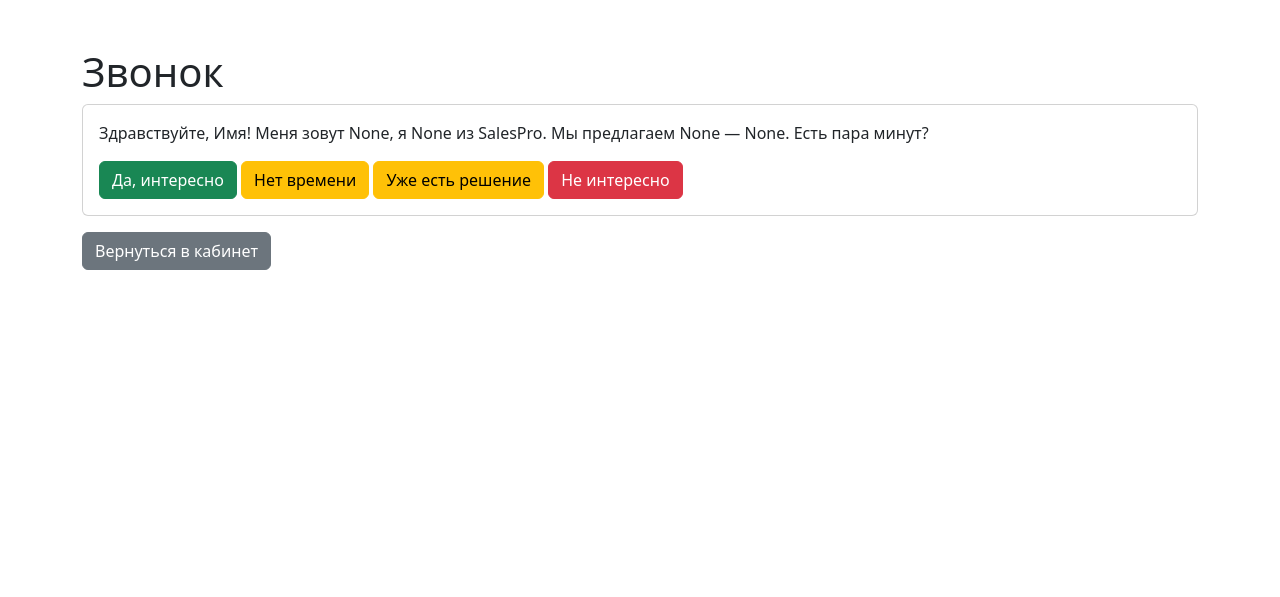
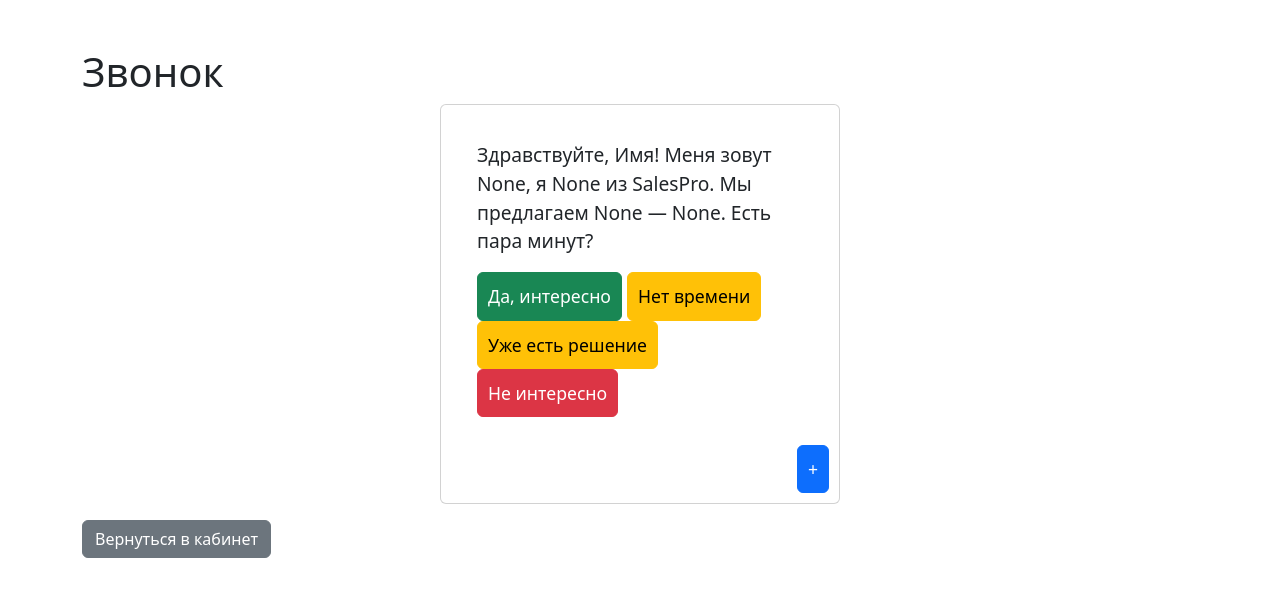
Before and after one commit to Supostus/PitchMaster, a Flask app: page /dashboard/call in a window 1280 px wide. Shown: the top 597 px of the page. Run offline with Flask 3, Linux system fonts and the light colour scheme; a user stored in the database is signed in.

Commit message:
День 3: обновлены карточки - крупнее, квадратнее, добавлена кнопка +

```diff
--- a/templates/call.html
+++ b/templates/call.html
@@ -4,11 +4,32 @@
     <meta charset="UTF-8">
     <title>PitchMaster - Звонок</title>
     <link href="https://cdn.jsdelivr.net/npm/bootstrap@5.3.0/dist/css/bootstrap.min.css" rel="stylesheet">
+    <style>
+        .call-card {
+            width: 400px; /* Фиксированная ширина для квадратного вида */
+            height: 400px; /* Фиксированная высота */
+            margin: 0 auto; /* Центрирование */
+            display: flex;
+            flex-direction: column;
+            justify-content: space-between; /* Равномерное распределение внутри */
+            padding: 20px; /* Увеличенные отступы */
+            font-size: 1.2rem; /* Увеличенный шрифт текста */
+        }
+        .call-card .btn {
+            font-size: 1.1rem; /* Увеличенный шрифт кнопок */
+            padding: 10px; /* Больше места внутри кнопок */
+        }
+        .add-objection-btn {
+            position: absolute;
+            bottom: 10px;
+            right: 10px;
+        }
+    </style>
 </head>
 <body>
     <div class="container mt-5">
         <h1>Звонок</h1>
-        <div class="card">
+        <div class="card call-card">
             <div class="card-body">
                 <p>{{ script }}</p>
                 <form method="POST" action="/dashboard/call">
@@ -17,6 +38,7 @@
                     <button type="submit" name="response" value="has_solution" class="btn btn-warning">Уже есть решение</button>
                     <button type="submit" name="response" value="not_interested" class="btn btn-danger">Не интересно</button>
                 </form>
+                <button class="btn btn-primary add-objection-btn">+</button>
             </div>
         </div>
         <a href="{{ url_for('dashboard.dashboard') }}" class="btn btn-secondary mt-3">Вернуться в кабинет</a>
```
